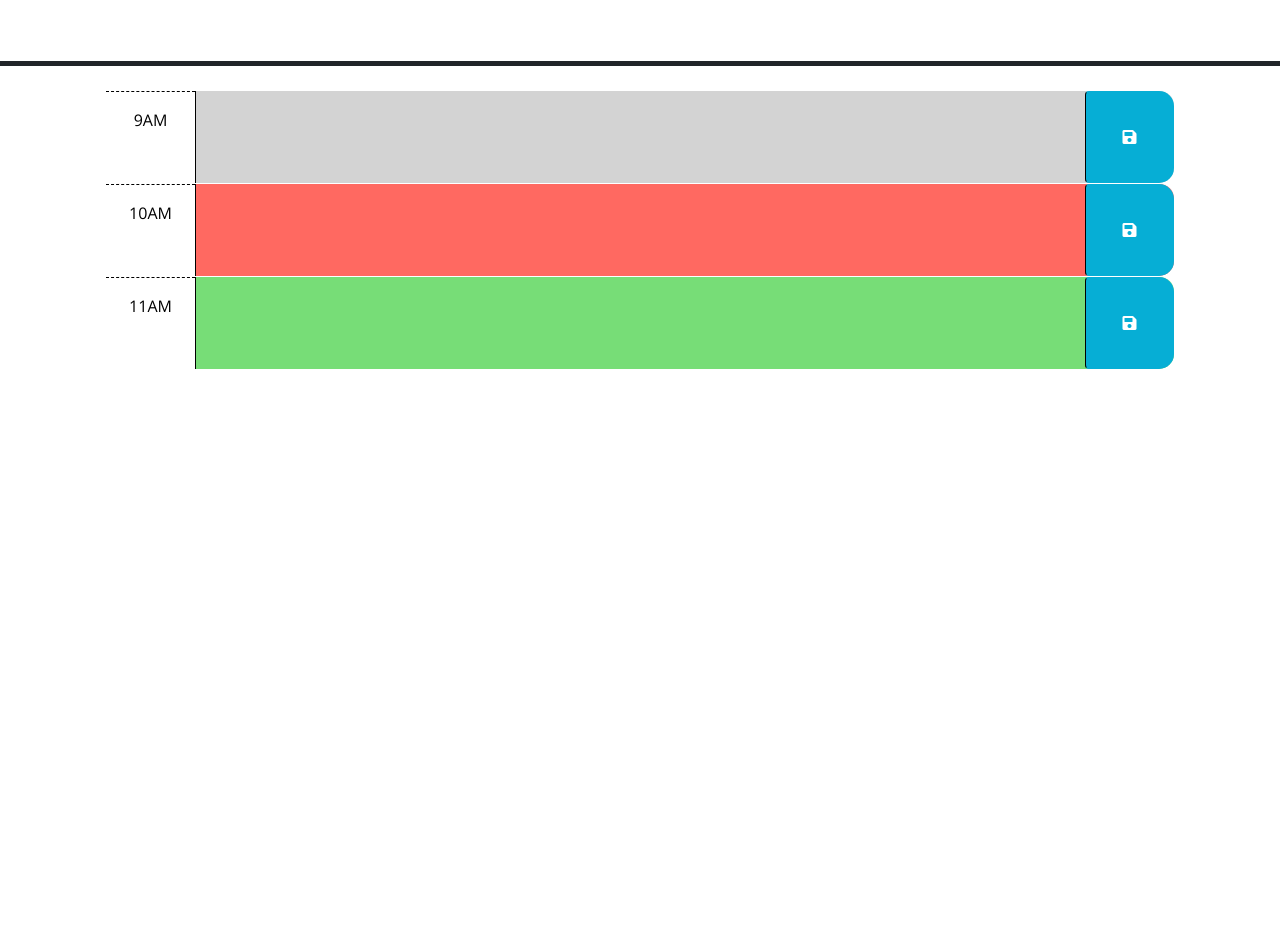
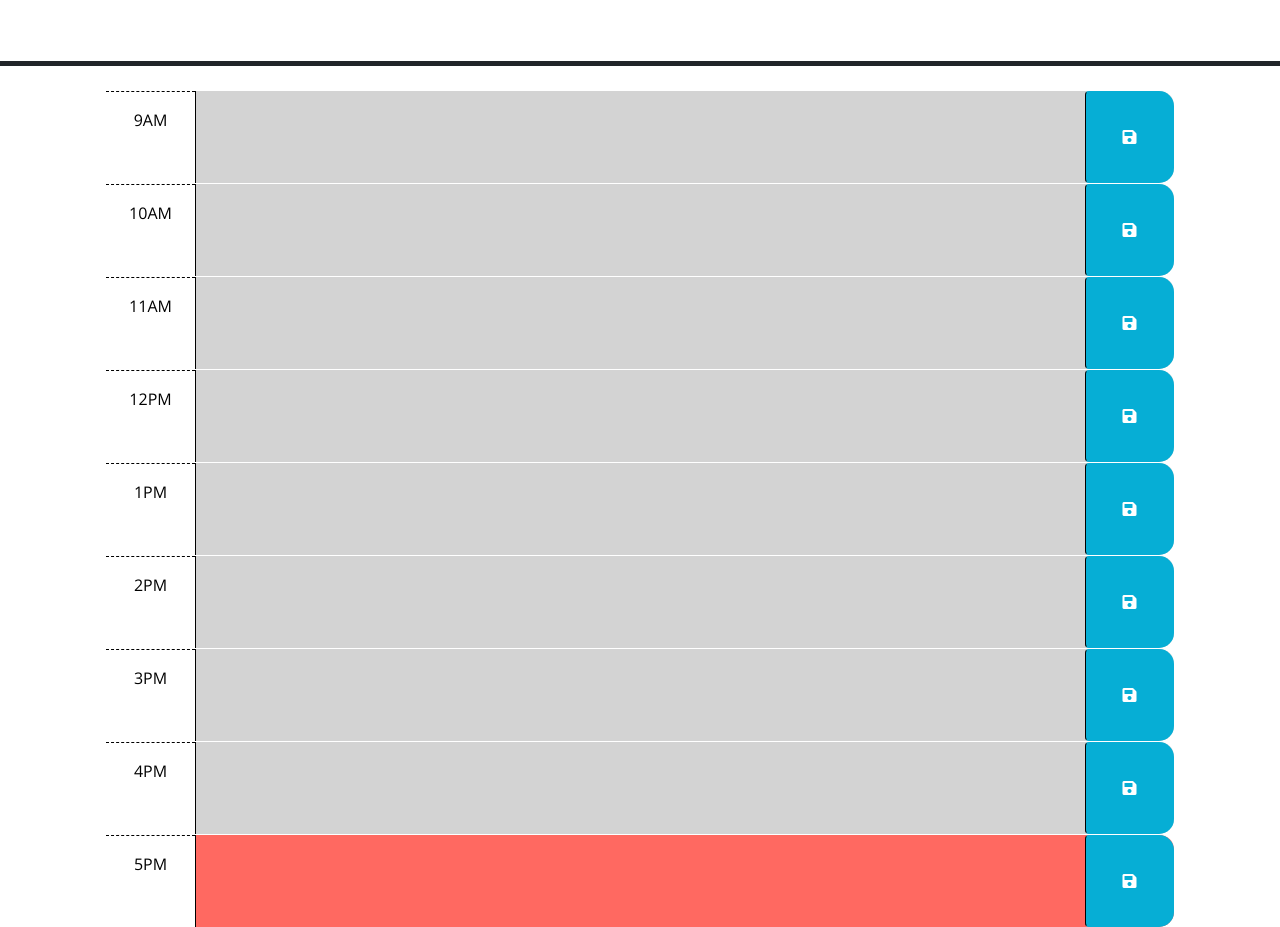
Before and after one commit to gmarq006/gm-work-scheduler, a plain HTML site: page index.html in a window 1280 px wide. Shown: the part 166-1093 px from the top of the page. Before the commit the page ends 800 px from the top, so only its background shows below. Drawn offline with nearby package versions, Linux system fonts and the light colour scheme.

Commit message:
time working

```diff
--- a/index.html
+++ b/index.html
@@ -20,6 +20,7 @@
     <p id="currentDay" class="lead"></p>
   </header>
   <div class="container-lg px-5">
+
     <!-- Use class for "past", "present", and "future" to apply styles to the
         time-block divs accordingly. The javascript will need to do this by
         adding/removing these classes on each div by comparing the hour in the
@@ -31,7 +32,7 @@
         -->
 
     <!-- Example of a past time block. The "past" class adds a gray background color. -->
-    <div id="hour-9" class="row time-block past">
+    <div id="hour-9" class="row time-block">
       <div class="col-2 col-md-1 hour text-center py-3">9AM</div>
       <textarea class="col-8 col-md-10 description" rows="3"> </textarea>
       <button class="btn saveBtn col-2 col-md-1" aria-label="save">
@@ -40,7 +41,7 @@
     </div>
 
     <!-- Example of a a present time block. The "present" class adds a red background color. -->
-    <div id="hour-10" class="row time-block present">
+    <div id="hour-10" class="row time-block">
       <div class="col-2 col-md-1 hour text-center py-3">10AM</div>
       <textarea class="col-8 col-md-10 description" rows="3"> </textarea>
       <button class="btn saveBtn col-2 col-md-1" aria-label="save">
@@ -49,8 +50,56 @@
     </div>
 
     <!-- Example of a future time block. The "future" class adds a green background color. -->
-    <div id="hour-11" class="row time-block future">
+    <div id="hour-11" class="row time-block">
       <div class="col-2 col-md-1 hour text-center py-3">11AM</div>
+      <textarea class="col-8 col-md-10 description" rows="3"> </textarea>
+      <button class="btn saveBtn col-2 col-md-1" aria-label="save">
+        <i class="fas fa-save" aria-hidden="true"></i>
+      </button>
+    </div>
+
+    <div id="hour-12" class="row time-block">
+      <div class="col-2 col-md-1 hour text-center py-3">12PM</div>
+      <textarea class="col-8 col-md-10 description" rows="3"> </textarea>
+      <button class="btn saveBtn col-2 col-md-1" aria-label="save">
+        <i class="fas fa-save" aria-hidden="true"></i>
+      </button>
+    </div>
+
+    <div id="hour-13" class="row time-block">
+      <div class="col-2 col-md-1 hour text-center py-3">1PM</div>
+      <textarea class="col-8 col-md-10 description" rows="3"> </textarea>
+      <button class="btn saveBtn col-2 col-md-1" aria-label="save">
+        <i class="fas fa-save" aria-hidden="true"></i>
+      </button>
+    </div>
+
+    <div id="hour-14" class="row time-block">
+      <div class="col-2 col-md-1 hour text-center py-3">2PM</div>
+      <textarea class="col-8 col-md-10 description" rows="3"> </textarea>
+      <button class="btn saveBtn col-2 col-md-1" aria-label="save">
+        <i class="fas fa-save" aria-hidden="true"></i>
+      </button>
+    </div>
+
+    <div id="hour-15" class="row time-block">
+      <div class="col-2 col-md-1 hour text-center py-3">3PM</div>
+      <textarea class="col-8 col-md-10 description" rows="3"> </textarea>
+      <button class="btn saveBtn col-2 col-md-1" aria-label="save">
+        <i class="fas fa-save" aria-hidden="true"></i>
+      </button>
+    </div>
+
+    <div id="hour-16" class="row time-block">
+      <div class="col-2 col-md-1 hour text-center py-3">4PM</div>
+      <textarea class="col-8 col-md-10 description" rows="3"> </textarea>
+      <button class="btn saveBtn col-2 col-md-1" aria-label="save">
+        <i class="fas fa-save" aria-hidden="true"></i>
+      </button>
+    </div>
+
+    <div id="hour-17" class="row time-block">
+      <div class="col-2 col-md-1 hour text-center py-3">5PM</div>
       <textarea class="col-8 col-md-10 description" rows="3"> </textarea>
       <button class="btn saveBtn col-2 col-md-1" aria-label="save">
         <i class="fas fa-save" aria-hidden="true"></i>
@@ -61,7 +110,7 @@
     <script src="https://cdn.jsdelivr.net/npm/dayjs@1.11.3/dayjs.min.js"
       integrity="sha256-iu/zLUB+QgISXBLCW/mcDi/rnf4m4uEDO0wauy76x7U=" crossorigin="anonymous"></script>
 
-    <script src="script.js"></script>
+    <script src="./js/script.js"></script>
 </body>
 
 </html>
--- a/js/script.js
+++ b/js/script.js
@@ -2,6 +2,34 @@
 // the code isn't run until the browser has finished rendering all the elements
 // in the html.
 $(function () {
+
+  var currentDayEL = $("#currentDay")
+
+  var currentDayTime = dayjs().format("dddd, MMMM D")
+
+  console.log(currentDayTime)
+
+  currentDayEL.text()
+
+  var currentHour = dayjs().hour()
+
+  console.log(currentHour)
+
+  for (let i = 9; i < 18; i++) {
+    var timeBlock = $("#hour-" + i)
+
+    if (i === currentHour) {
+      timeBlock.addClass("present")
+    }
+    else if (currentHour > i) {
+      timeBlock.addClass("past")
+    }
+    else {
+      timeBlock.addClass("future")
+    }
+
+
+  }
   // TODO: Add a listener for click events on the save button. This code should
   // use the id in the containing time-block as a key to save the user input in
   // local storage. HINT: What does `this` reference in the click listener
```
